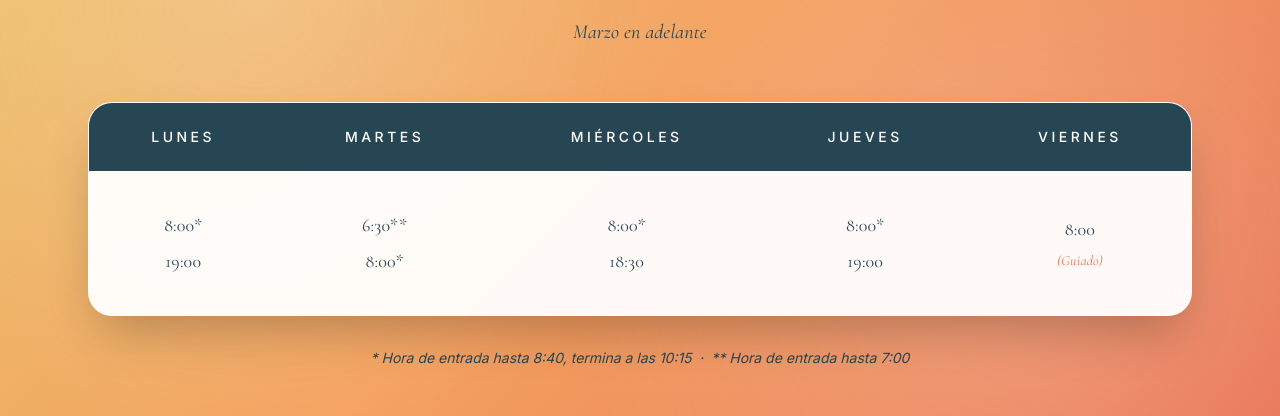
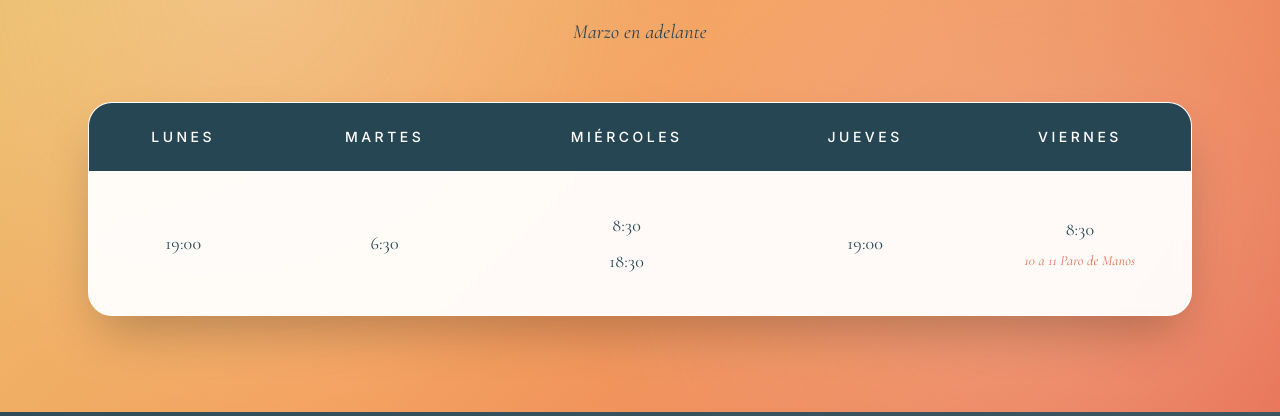
Before and after one commit to josepueblarosalesph/yoga, a Laravel app: page / in a window 1280 px wide. Shown: the part 4187-4603 px from the top of the page. Run offline with Laravel 12, Linux system fonts and the light colour scheme; style sheets or scripts are compiled from the project's sources; some libraries are stand-ins or nearby versions; grey boxes are pictures that could not be loaded.

Commit message:
se cambia horarios en welcome.blade.php

```diff
--- a/resources/views/welcome.blade.php
+++ b/resources/views/welcome.blade.php
@@ -275,11 +275,11 @@
         <div class="grid gap-4 md:hidden text-left">
             @php
                 $dias = [
-                    ['Lunes', ['8:00*', '19:00']],
-                    ['Martes', ['6:30**', '8:00*']],
-                    ['Miércoles', ['8:00*', '19:00']],
-                    ['Jueves', ['8:00*', '19:00']],
-                    ['Viernes', ['8:00', '(Guiado)']],
+                    ['Lunes', ['', '19:00']],
+                    ['Martes', ['6:30', '']],
+                    ['Miércoles', ['8:30', '18:30']],
+                    ['Jueves', ['', '19:00']],
+                    ['Viernes', ['8:30', '10:00 a 11:00 Paro de Manos']],
                 ];
             @endphp
             @foreach($dias as $d)
@@ -307,20 +307,16 @@
                     </thead>
                     <tbody class="text-deep">
                     <tr class="schedule-row text-lg font-display">
-                        <td class="py-10 space-y-2"><p>8:00*</p><p>19:00</p></td>
-                        <td class="py-10 space-y-2"><p>6:30**</p><p>8:00*</p></td>
-                        <td class="py-10 space-y-2"><p>8:00*</p><p>18:30</p></td>
-                        <td class="py-10 space-y-2"><p>8:00*</p><p>19:00</p></td>
-                        <td class="py-10 space-y-2"><p>8:00</p><p class="text-sm italic text-ember">(Guiado)</p></td>
+                        <td class="py-10 space-y-2"><p>19:00</p></td>
+                        <td class="py-10 space-y-2"><p>6:30</p></td>
+                        <td class="py-10 space-y-2"><p>8:30</p><p>18:30</p></td>
+                        <td class="py-10 space-y-2"><p>19:00</p></td>
+                        <td class="py-10 space-y-2"><p>8:30</p><p class="text-sm italic text-ember">10 a 11 Paro de Manos</p></td>
                     </tr>
                     </tbody>
                 </table>
             </div>
         </div>
-
-        <p class="text-sm text-deep/70 mt-8 italic">
-            * Hora de entrada hasta 8:40, termina a las 10:15 &nbsp;·&nbsp; ** Hora de entrada hasta 7:00
-        </p>
     </div>
 </section>
 
```
